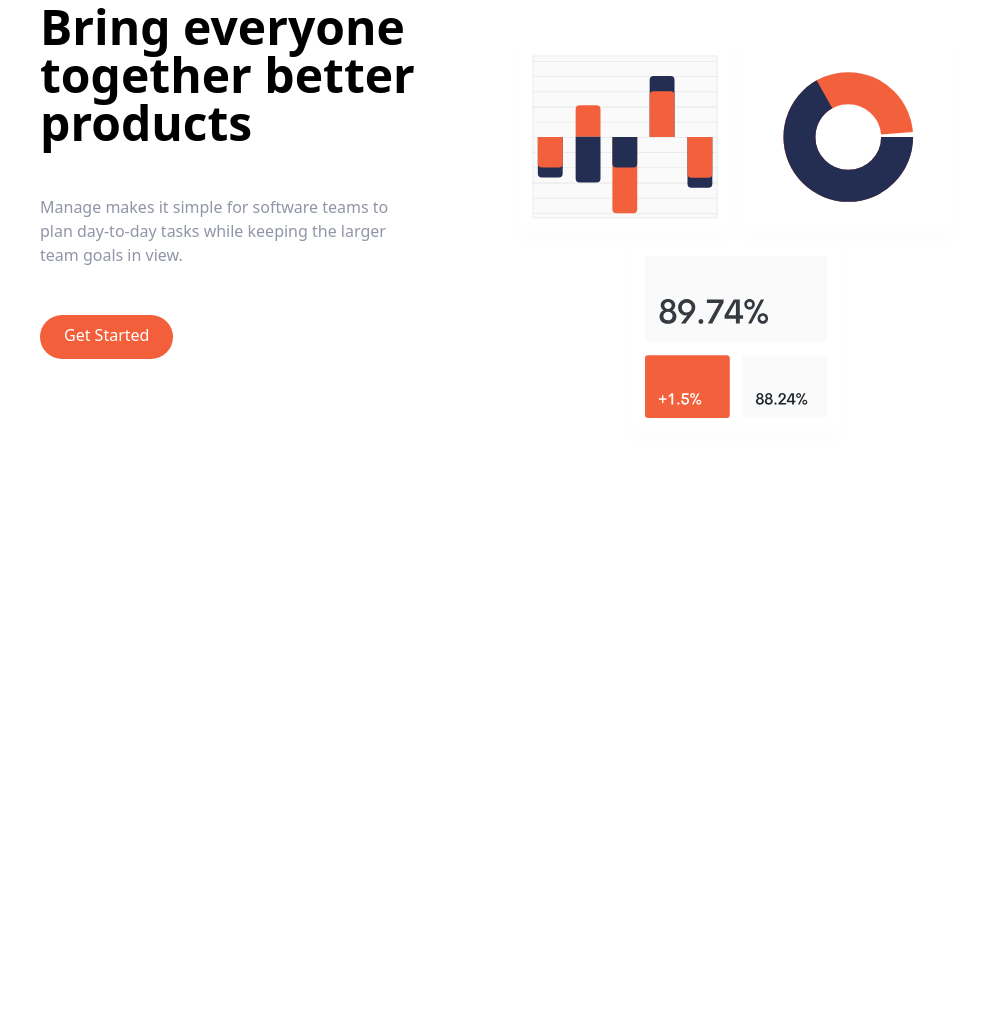
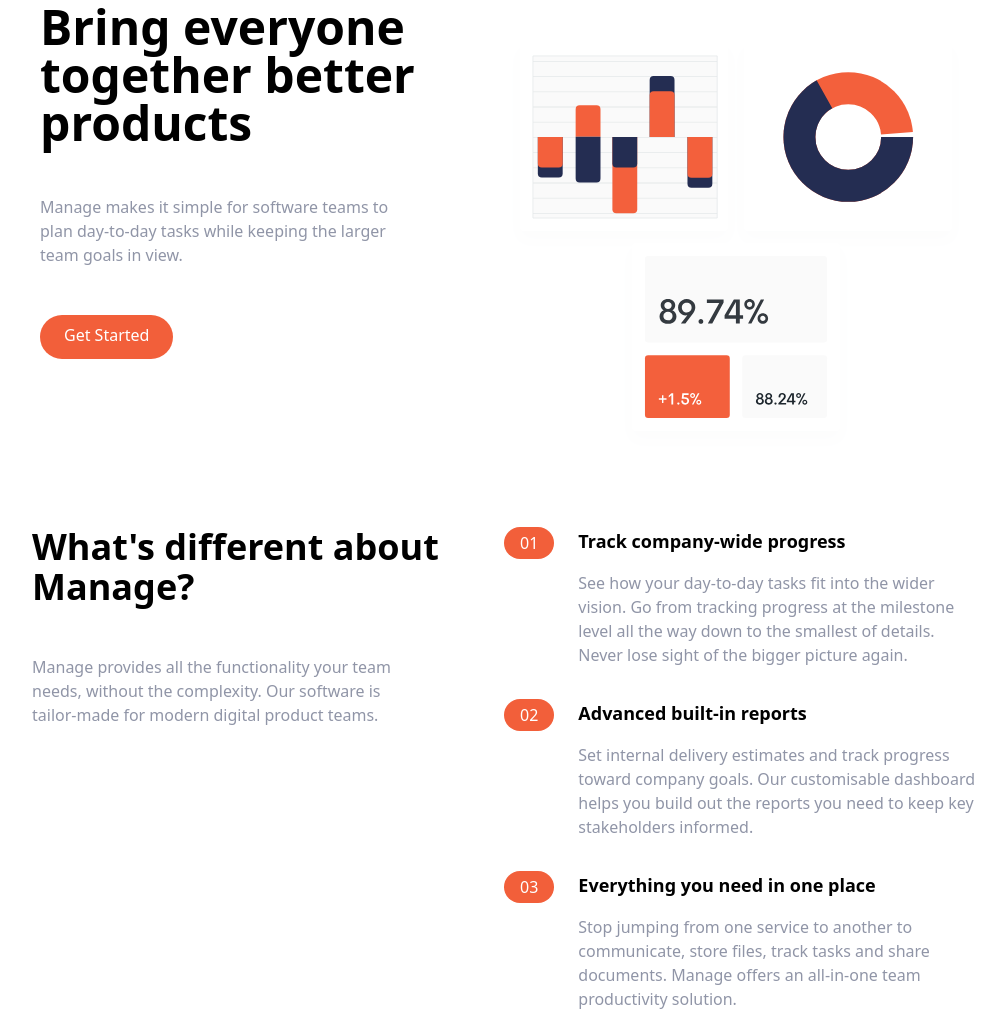
Before and after one commit to nithin-daniel/tailwind-css-learning, a plain HTML site: page index.html in a window 1280 px wide. Shown: the part 129-1140 px from the top of the page, without its empty margins (136-1141 px from the left). Before the commit the page ends 800 px from the top, so only its background shows below. Drawn offline with nearby package versions, Linux system fonts and the light colour scheme.

Commit message:
feature section

```diff
--- a/index.html
+++ b/index.html
@@ -65,6 +65,119 @@
             </div>
         </div>
     </section>
+  <!-- Features Section -->
+  <section id="features">
+    <!-- Flex container -->
+    <div
+      class="container flex flex-col px-4 mx-auto mt-10 space-y-12 md:space-y-0 md:flex-row"
+    >
+      <!-- What's Different -->
+      <div class="flex flex-col space-y-12 md:w-1/2">
+        <h2 class="max-w-md text-4xl font-bold text-center md:text-left">
+          What's different about Manage?
+        </h2>
+        <p class="max-w-sm text-center text-darkGrayishBlue md:text-left">
+          Manage provides all the functionality your team needs, without the
+          complexity. Our software is tailor-made for modern digital product
+          teams.
+        </p>
+      </div>
+
+      <!-- Numbered List -->
+      <div class="flex flex-col space-y-8 md:w-1/2">
+        <!-- List Item 1 -->
+        <div
+          class="flex flex-col space-y-3 md:space-y-0 md:space-x-6 md:flex-row"
+        >
+          <!-- Heading -->
+          <div class="rounded-l-full bg-brightRedSupLight md:bg-transparent">
+            <div class="flex items-center space-x-2">
+              <div
+                class="px-4 py-2 text-white rounded-full md:py-1 bg-brightRed"
+              >
+                01
+              </div>
+              <h3 class="text-base font-bold md:mb-4 md:hidden">
+                Track company-wide progress
+              </h3>
+            </div>
+          </div>
+
+          <div>
+            <h3 class="hidden mb-4 text-lg font-bold md:block">
+              Track company-wide progress
+            </h3>
+            <p class="text-darkGrayishBlue">
+              See how your day-to-day tasks fit into the wider vision. Go from
+            tracking progress at the milestone level all the way down to the
+              smallest of details. Never lose sight of the bigger picture
+              again.
+            </p>
+          </div>
+        </div>
+
+        <!-- List Item 2 -->
+        <div
+          class="flex flex-col space-y-3 md:space-y-0 md:space-x-6 md:flex-row"
+        >
+          <!-- Heading -->
+          <div class="rounded-l-full bg-brightRedSupLight md:bg-transparent">
+            <div class="flex items-center space-x-2">
+              <div
+                class="px-4 py-2 text-white rounded-full md:py-1 bg-brightRed"
+              >
+                02
+              </div>
+              <h3 class="text-base font-bold md:mb-4 md:hidden">
+                Advanced built-in reports
+              </h3>
+            </div>
+          </div>
+
+          <div>
+            <h3 class="hidden mb-4 text-lg font-bold md:block">
+              Advanced built-in reports
+            </h3>
+            <p class="text-darkGrayishBlue">
+              Set internal delivery estimates and track progress toward
+              company goals. Our customisable dashboard helps you build out
+              the reports you need to keep key stakeholders informed.
+            </p>
+          </div>
+        </div>
+
+        <!-- List Item 3 -->
+        <div
+          class="flex flex-col space-y-3 md:space-y-0 md:space-x-6 md:flex-row"
+        >
+          <!-- Heading -->
+          <div class="rounded-l-full bg-brightRedSupLight md:bg-transparent">
+            <div class="flex items-center space-x-2">
+              <div
+                class="px-4 py-2 text-white rounded-full md:py-1 bg-brightRed"
+              >
+                03
+              </div>
+              <h3 class="text-base font-bold md:mb-4 md:hidden">
+                Everything you need in one place
+              </h3>
+            </div>
+          </div>
+
+          <div>
+            <h3 class="hidden mb-4 text-lg font-bold md:block">
+              Everything you need in one place
+            </h3>
+            <p class="text-darkGrayishBlue">
+              Stop jumping from one service to another to communicate, store
+              files, track tasks and share documents. Manage offers an
+              all-in-one team productivity solution.
+            </p>
+          </div>
+        </div>
+      </div>
+    </div>
+  </section>
 </body>
 
 </html>
```
